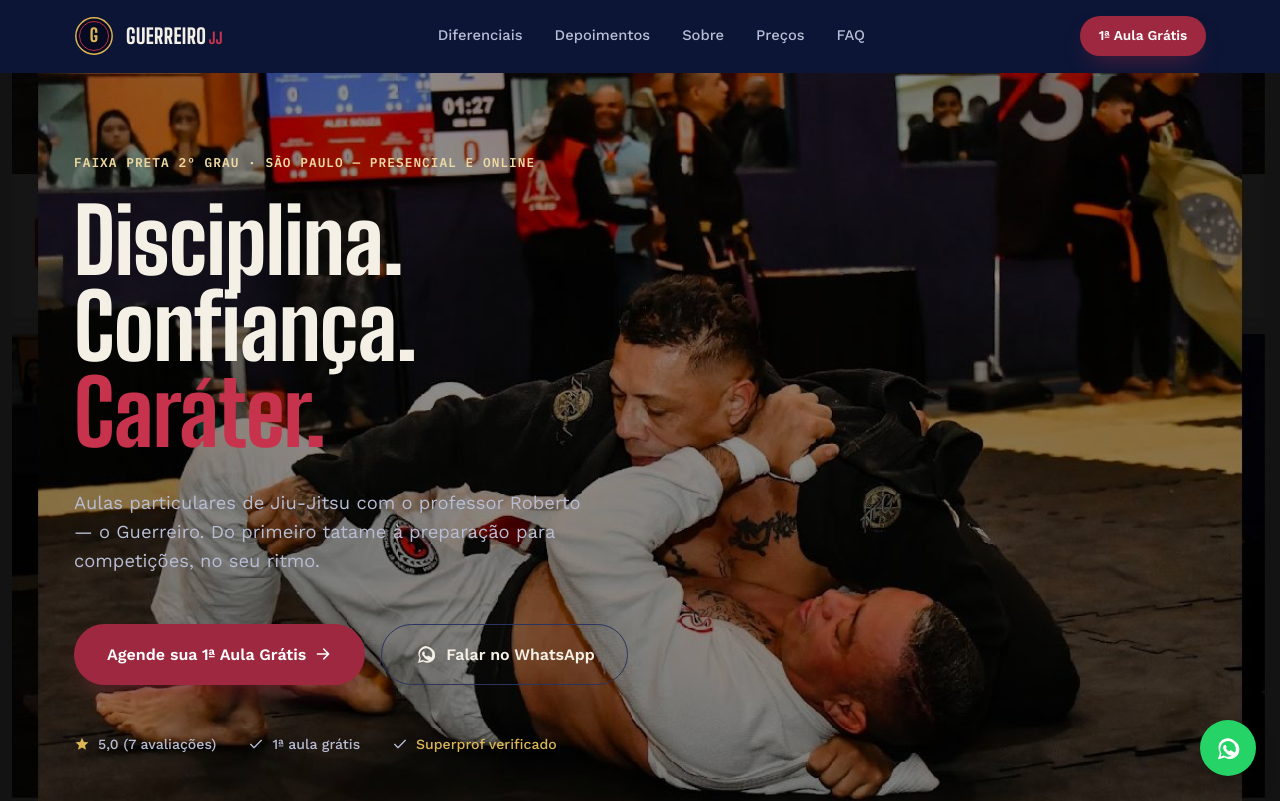
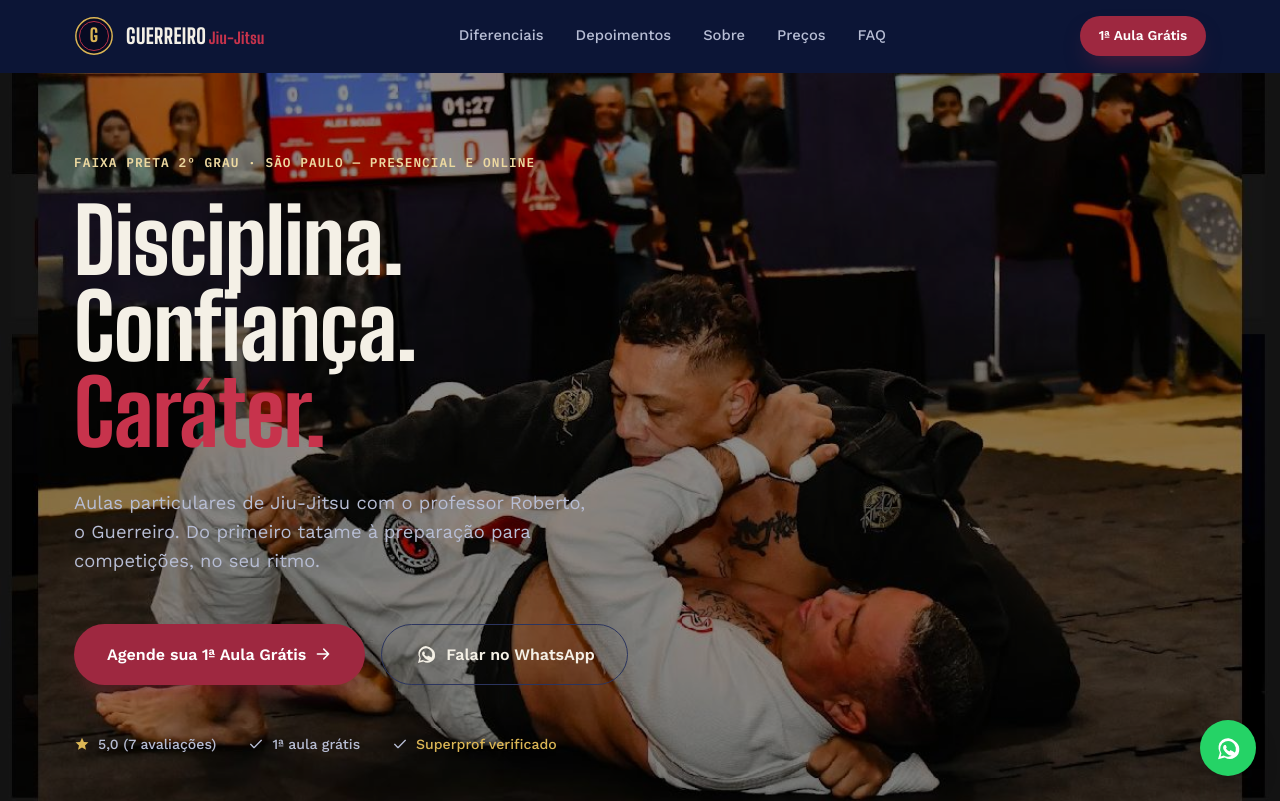
Before and after one commit to GabrielPabloG/guerreirojj, a plain HTML site: page index.html in a window 1280 px wide. Shown: the top 801 px of the page. Drawn offline with nearby package versions, Linux system fonts and the light colour scheme.

Commit message:
fix: change 'JJ' in header/NAV to 'Jiu-Jitsu'

```diff
--- a/index.html
+++ b/index.html
@@ -216,7 +216,7 @@
                             font-weight="800" fill="var(--ouro)" text-anchor="middle">G</text>
                     </svg>
                 </span>
-                <span class="brand-word">GUERREIRO<span class="brand-word-tag">JJ</span></span>
+                <span class="brand-word">GUERREIRO<span class="brand-word-tag">Jiu-Jitsu</span></span>
             </a>
 
             <nav class="main-nav" id="main-nav" aria-label="Navegação principal">
@@ -264,7 +264,7 @@
                         <span>Confiança.</span>
                         <span class="accent">Caráter.</span>
                     </h1>
-                    <p class="hero-lede">Aulas particulares de Jiu-Jitsu com o professor Roberto — o Guerreiro. Do
+                    <p class="hero-lede">Aulas particulares de Jiu-Jitsu com o professor Roberto, o Guerreiro. Do
                         primeiro tatame à preparação para competições, no seu ritmo.</p>
 
                     <div class="hero-ctas">
```
